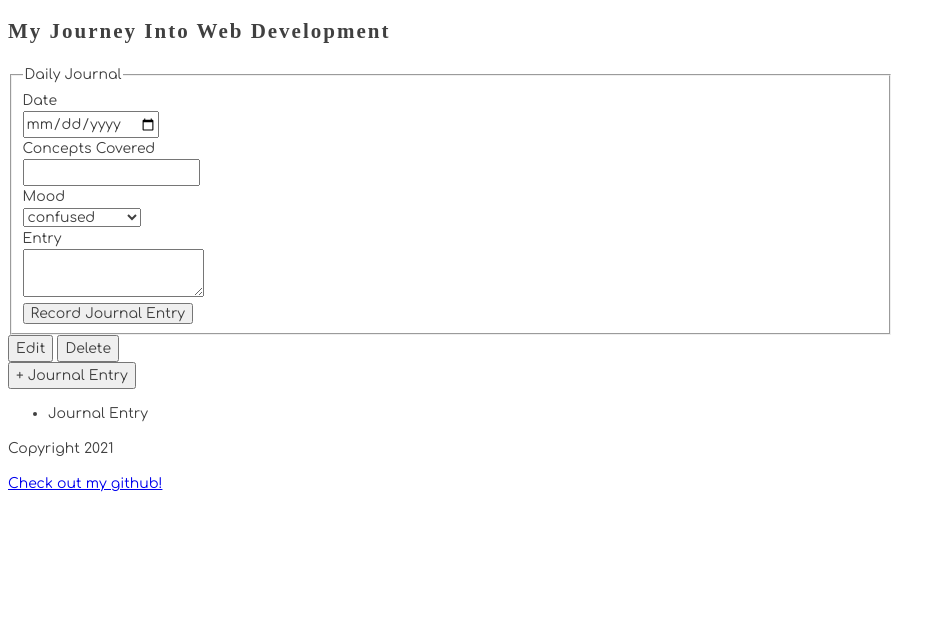
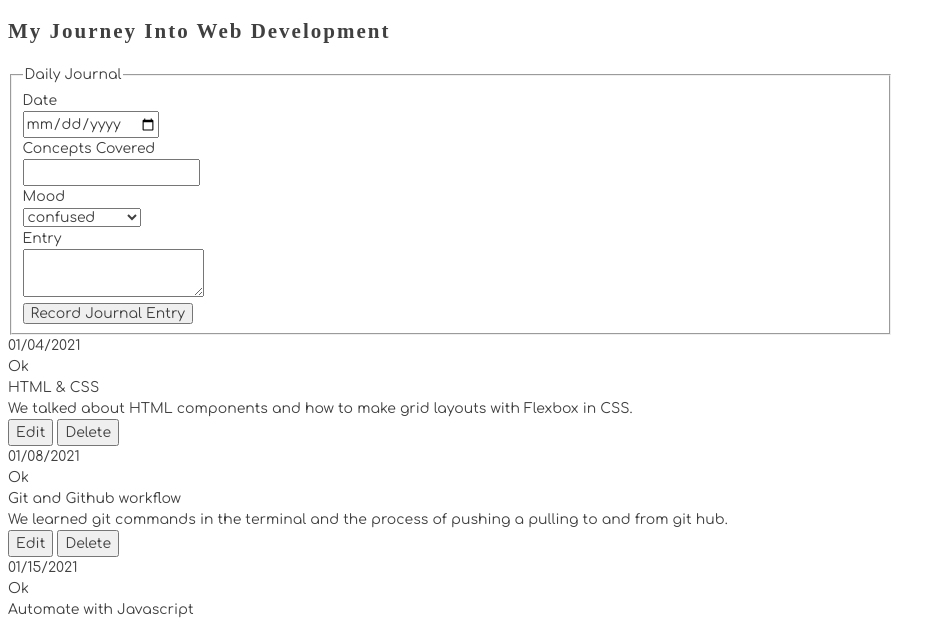
Before and after one commit to samj0516/nss-daily-journal, a plain HTML site: page index.html in a window 1280 px wide. Shown: the part 177-799 px from the top of the page, without its empty margins (0-946 px from the left). Drawn offline with Linux system fonts and the light colour scheme; a web font is replaced by a local one.

Commit message:
created modules for journal entries

```diff
--- a/index.html
+++ b/index.html
@@ -28,6 +28,7 @@
 
                     <label for="mood">Mood</label><br />
                     <select id="mood">
+                        <option value="ok">confused</option>
                         <option value="confused">confused</option>
                         <option value="excited">excited</option>
                         <option value="overwhelmed">overwhelmed</option>
@@ -39,12 +40,7 @@
                     <input type="button" value="Record Journal Entry" onclick="record()">
                 </fieldset>
             </form>
-            <section class="journalEntries">
-                <article class="journalEntry">
-                    <button>Edit</button>
-                    <button>Delete</button>
-                </article>
-            </section>
+
 
         </main>
         <section class="sideBar">
--- /dev/null
+++ b/scripts/JournalDataProvider.js
@@ -0,0 +1,47 @@
+/*
+ *   Journal data provider for Daily Journal application
+ *
+ *      Holds the raw data about each entry and exports
+ *      functions that other modules can use to filter
+ *      the entries for different purposes.
+ */
+
+// This is the original data.
+const journal = [
+    {
+        id: 1,
+        date: "01/04/2021",
+        mood: "Ok",
+        concept: "HTML & CSS",
+        entry: "We talked about HTML components and how to make grid layouts with Flexbox in CSS.",
+
+    },
+    {
+        id: 2,
+        date: "01/08/2021",
+        mood: "Ok",
+        concept: "Git and Github workflow",
+        entry: "We learned git commands in the terminal and the process of pushing a pulling to and from git hub.",
+
+    },
+    {
+        id: 3,
+        date: "01/15/2021",
+        mood: "Ok",
+        concept: "Automate with Javascript",
+        entry: "We learned how to automate the fish in martin's aquarium using javascript.",
+
+    }
+]
+
+/*
+    You export a function that provides a version of the
+    raw data in the format that you want
+*/
+export const useJournalEntries = () => {
+    const sortedByDate = journal.sort(
+        (currentEntry, nextEntry) =>
+            Date.parse(currentEntry.date) - Date.parse(nextEntry.date)
+    )
+    return sortedByDate
+}
--- /dev/null
+++ b/scripts/JournalEntry.js
@@ -0,0 +1,16 @@
+/*
+ *  Purpose: To render a single journal entry as an
+ *           HTML representation of the data
+ */
+export const JournalEntryComponent = (entry) => {
+    return `
+        <article id="entry--${entry.id}" class="journalEntry">
+            <div class="entry__date">${entry.date}</div>
+            <div class="entry__mood">${entry.mood}</div>
+            <div class="entry__concept">${entry.concept}</div>
+            <div class="entry__entry">${entry.entry}</div>
+            <button>Edit</button>
+            <button>Delete</button>
+        </article>
+    `
+}
--- /dev/null
+++ b/scripts/JournalEntryList.js
@@ -0,0 +1,29 @@
+/*
+ *  Purpose:
+ *    To render as many journal entry components as
+ *    there are items in the collection exposed by the
+ *    data provider component
+ */
+import { useJournalEntries } from "./JournalDataProvider.js"
+import { JournalEntryComponent } from "./JournalEntry.js"
+
+// DOM reference to where all entries will be rendered
+const entryLog = document.querySelector(".journalBody")
+
+export const EntryListComponent = () => {
+    // Use the journal entry data from the data provider component
+    const entries = useJournalEntries()
+    let entryHTMLRepresentations = ""
+    for (const entry of entries) {
+        /*
+            Invoke the component that returns an
+            HTML representation of a single entry
+        */
+       entryHTMLRepresentations += JournalEntryComponent(entry)
+
+    }
+    entryLog.innerHTML += `
+            <section class="journalEntries">
+                ${entryHTMLRepresentations}
+            </section>`
+}
--- a/scripts/main.js
+++ b/scripts/main.js
@@ -1 +1,4 @@
 console.log("Welcome to the main module")
+import { EntryListComponent } from './JournalEntryList.js'
+
+EntryListComponent();
```
